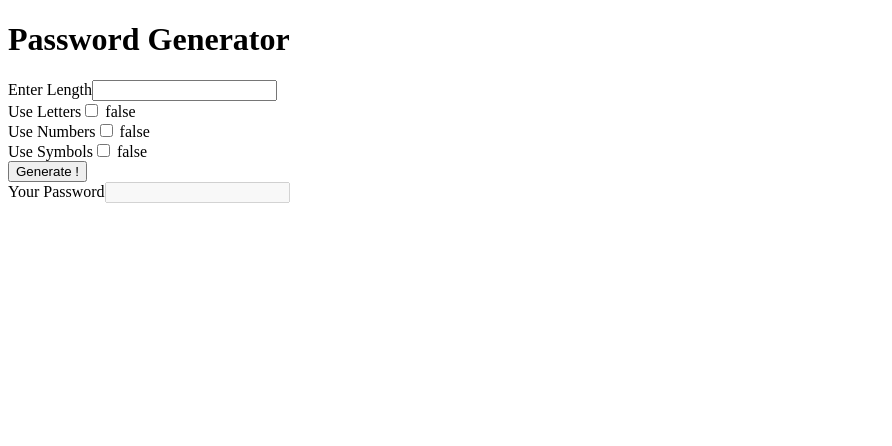
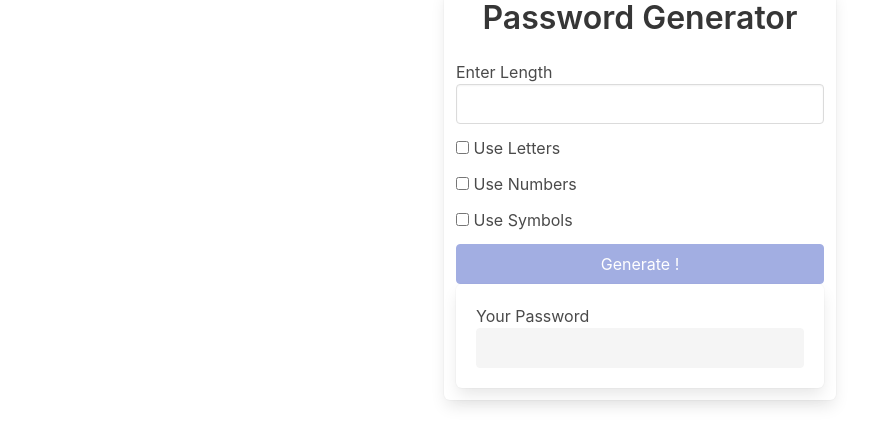
Before and after one commit to Yousuf-Abdullah-Borna/The-Angular-Bootcamp, an Angular app in the folder password-generator/: page / in a window 1280 px wide. Shown: the top 446 px of the page, without its empty margins (0-892 px from the left). Built offline with nearby package versions, Linux system fonts and the light colour scheme.

Commit message:
styling done with bulma

```diff
--- a/password-generator/package.json
+++ b/password-generator/package.json
@@ -18,6 +18,7 @@
     "@angular/platform-browser": "~12.1.0",
     "@angular/platform-browser-dynamic": "~12.1.0",
     "@angular/router": "~12.1.0",
+    "bulma": "^0.9.3",
     "rxjs": "~6.6.0",
     "tslib": "^2.2.0",
     "zone.js": "~0.11.4"
--- a/password-generator/src/app/app.component.html
+++ b/password-generator/src/app/app.component.html
@@ -1,36 +1,78 @@
-<h1>Password Generator</h1>
+<div class="container">
+  <div class="columns is-centered">
+    <div class="box column is-one-third">
+      <h1 class="title has-text-centered">Password Generator</h1>
+
+<div class="field">
+<label>Enter Length</label>
+<input class="input" (input)="onChangeLength($any($event.target).value)" />
+</div>
+
+
+
+
+
+
+<div class="field">
+  <div class="control">
+    <label class="checkbox">
+      <input (change)="onChangeUseLetters()" type="checkbox"/>
+      Use Letters
+    </label>
+  </div>
+</div>
+
+
+
+
+
+
+
+
+<div class="field">
+  <div class="control">
+    <label class="checkbox">
+      <input (change)="onChangeUseNumbers()" type="checkbox"/>
+      Use Numbers
+    </label>
+  </div>
+</div>
+
+
+
+
+
+
+
+
+<div class="field">
+  <div class="control">
+    <label class="checkbox">
+      <input (change)="onChangeUseSymbols()" type="checkbox"/>
+      Use Symbols
+    </label>
+  </div>
+</div>
+
+
+
+
+
 
 <div>
-<label>Enter Length</label>
-<input (input)="onChangeLength($any($event.target).value)" />
+<button [disabled]="!(passwordLength && (includeLetters || includeSymbols || includeNumbers))"
+(click)= "onButtonClick()"   class="button is-link is-fullwidth">
+Generate !
+</button>
 </div>
 
-<div>
 
-  <label>Use Letters</label>
-  <input (change)="onChangeUseLetters()" type="checkbox"/>
-  {{includeLetters}}
+
+<div class="box">
+  <label>Your Password</label>
+
+  <input class="input" #box [value]="password" disabled/>
 </div>
-<div>
-
-  <label>Use Numbers</label>
-  <input (change)="onChangeUseNumbers()" type="checkbox"/>
-  {{includeNumbers}}
-
 </div>
-
-<div>
-
-  <label>Use Symbols</label>
-  <input (change)="onChangeUseSymbols()" type="checkbox"/>
-  {{includeSymbols}}
 </div>
-
-<div>
-<button (click)= "onButtonClick()"> Generate !</button>
 </div>
-{{test}}
-<div>
-  <label>Your Password</label>
-  <input #box [value]="password" disabled/>
-</div>
--- a/password-generator/src/app/app.component.ts
+++ b/password-generator/src/app/app.component.ts
@@ -71,6 +71,7 @@
     }
 
 
+
     let generatedPassword ='';
 
     for( let i=0; i<this.passwordLength; i++){
--- a/password-generator/src/styles.css
+++ b/password-generator/src/styles.css
@@ -1 +1,2 @@
 /* You can add global styles to this file, and also import other style files */
+@import '../node_modules/bulma/css/bulma.css';
```
Also changed, not shown: 1 other file (tests, documents, lock files or other folders).
